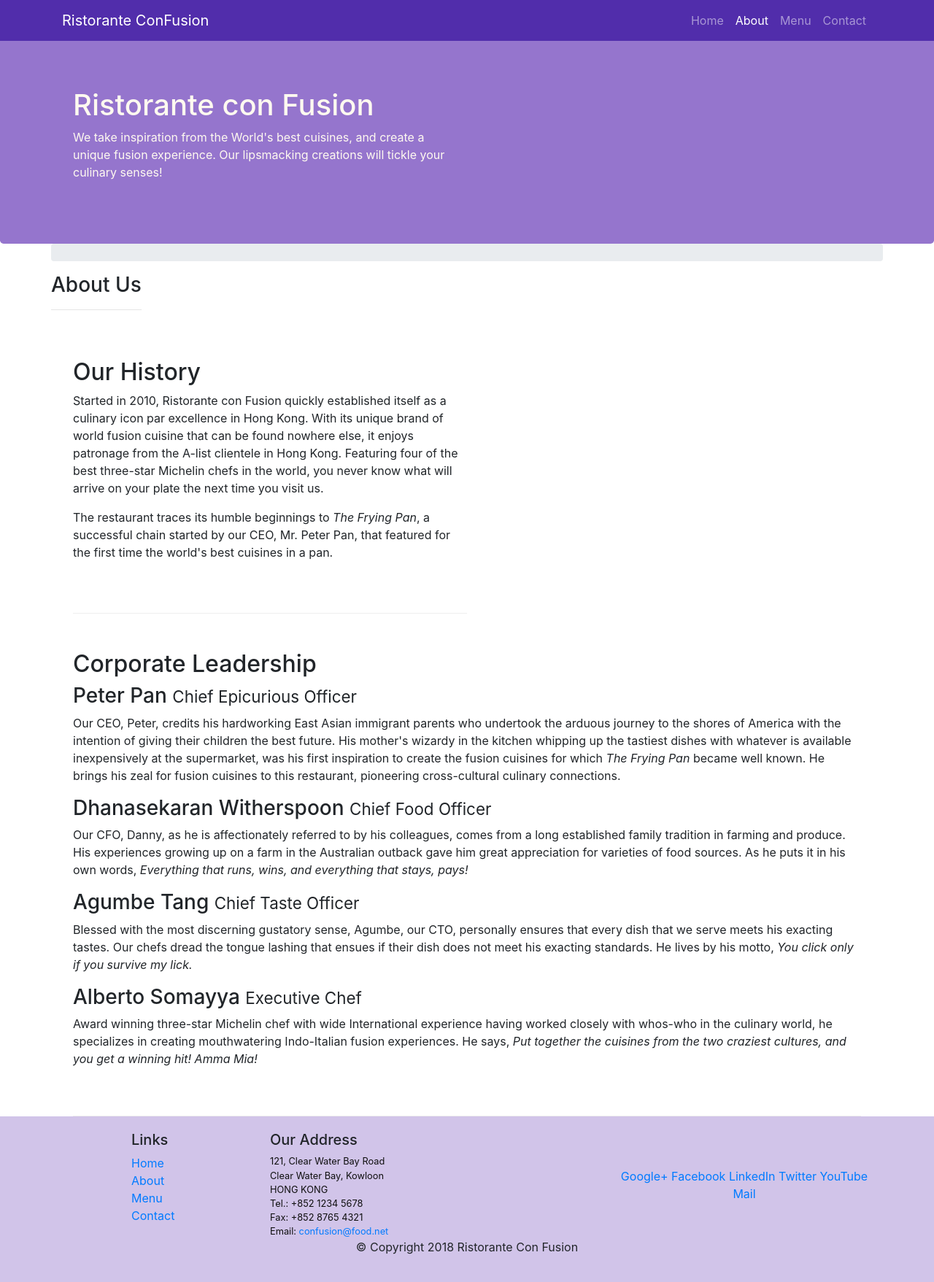
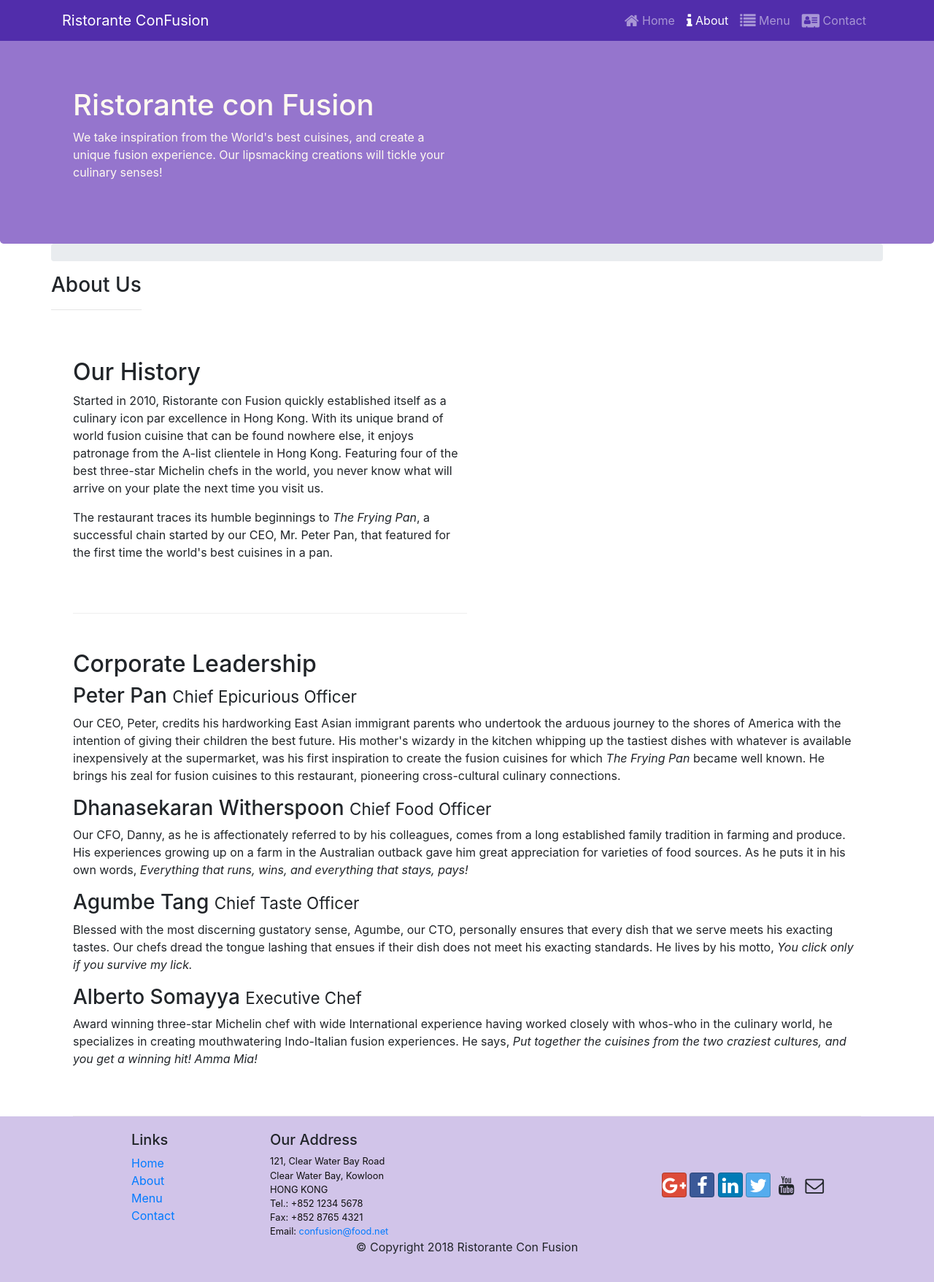
Before and after one commit to eshaan007/Bootstrap4, a website: page aboutus.html in a window 1280 px wide. Shown: the whole page at 73% size. Drawn offline with nearby package versions, Linux system fonts and the light colour scheme.

Commit message:
Icon Fonts

```diff
--- a/aboutus.html
+++ b/aboutus.html
@@ -10,6 +10,8 @@
 
      <!-- Bootstrap CSS -->
      <link rel="stylesheet" href="node_modules/bootstrap/dist/css/bootstrap.min.css">
+     <link rel="stylesheet" href="node_modules/font-awesome/css/font-awesome.min.css">
+     <link rel="stylesheet" href="node_modules/bootstrap-social/bootstrap-social.css">
      <link href="css/styles.css" rel="stylesheet">
 
     <title>Ristorante Con Fusion: About Us</title>
@@ -26,10 +28,10 @@
             <a class="navbar-brand mr-auto" href="./index.html"> Ristorante ConFusion  </a>
             <div class="collapse navbar-collapse" id="Navbar"> </div>
             <ul class ="navbar-nav mr-auto">
-                <li class="nav-item"><a class="nav-link" href="./index.html"> Home </a></li>
-                <li class="nav-item active"><a class="nav-link" href=#> About </a></li>
-                <li class="nav-item"><a class="nav-link" href="#"> Menu </a></li>
-                <li class="nav-item"><a class="nav-link" href="#"> Contact</a></li>
+                <li class="nav-item"><a class="nav-link" href="./index.html"><span class="fa fa-home fa-lg"></span> Home </a></li>
+                <li class="nav-item active"><a class="nav-link" href=#><span class="fa fa-info fa-lg"></span> About </a></li>
+                <li class="nav-item"><a class="nav-link" href="#"><span class="fa fa-list fa-lg"></span> Menu </a></li>
+                <li class="nav-item"><a class="nav-link" href="#"><span class="fa fa-address-card fa-lg"></span> Contact</a></li>
             </ul>
         </div>
     </nav>
@@ -110,12 +112,12 @@
                 </div>
                 <div class="col-12 col-sm-4 align-self-center">
                     <div class="text-center">
-                        <a href="http://google.com/+">Google+</a>
-                        <a href="http://www.facebook.com/profile.php?id=">Facebook</a>
-                        <a href="http://www.linkedin.com/in/">LinkedIn</a>
-                        <a href="http://twitter.com/">Twitter</a>
-                        <a href="http://youtube.com/">YouTube</a>
-                        <a href="mailto:">Mail</a>
+                        <a class="btn btn-social-icon btn-google" href="http://google.com/+"><i class ="fa fa-google-plus fa-lg"></i></a>
+                        <a class="btn btn-social-icon btn-facebook" href="http://www.facebook.com/profile.php?id="><i class ="fa fa-facebook fa-lg"></i></a>
+                        <a class="btn btn-social-icon btn-linkedin" href="http://www.linkedin.com/in/"><i class ="fa fa-linkedin fa-lg"></i></a>
+                        <a class="btn btn-social-icon btn-twitter" href="http://twitter.com/"><i class ="fa fa-twitter fa-lg"></i></a>
+                        <a class="btn btn-social-icon btn-youtube" href="http://youtube.com/"><i class ="fa fa-youtube fa-lg"></i></a>
+                        <a class="btn btn-social-icon" href="mailto:"><i class ="fa fa-envelope-o fa-lg"></i></a>
                     </div>
                 </div>
            </div>
--- a/package.json
+++ b/package.json
@@ -15,6 +15,8 @@
   },
   "dependencies": {
     "bootstrap": "^4.4.0",
+    "bootstrap-social": "^5.1.1",
+    "font-awesome": "^4.7.0",
     "jquery": "^3.4.1",
     "popper.js": "^1.16.0"
   }
```
Also changed, not shown: index.html (+15 -13 lines), 1 other file.
